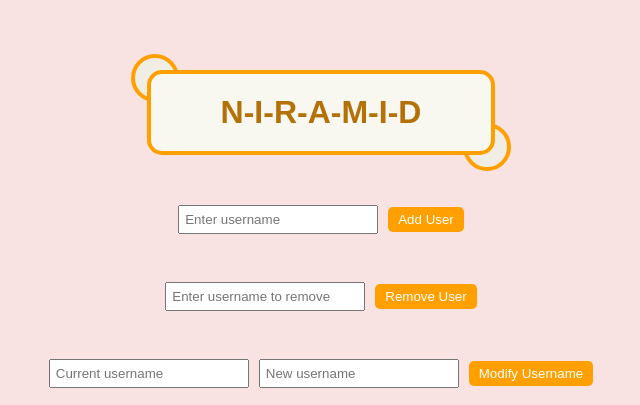
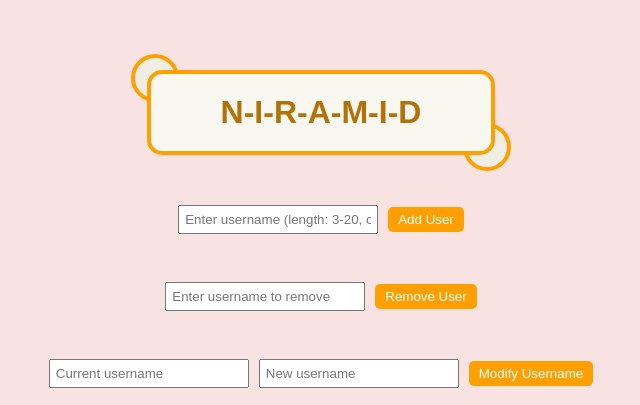
Before and after one commit to one-at-a-time/NIRAMID, a Flask app: page / in a window 1280 px wide. Shown: the top 405 px of the page, without its empty margins (319-959 px from the left). Run offline with Flask 3, Linux system fonts and the light colour scheme.

Commit message:
NIRAMID-1.1: Added constraint for username entry.

```diff
--- a/app.py
+++ b/app.py
@@ -1,3 +1,5 @@
+import re
+
 from flask import Flask, jsonify, redirect, render_template, request, url_for
 from flask_sqlalchemy import SQLAlchemy
 from sqlalchemy.exc import IntegrityError  # Correct module for IntegrityError
@@ -15,6 +17,12 @@ class User(db.Model):
     def __repr__(self):
         return f'<User {self.username}>'
 
+    @staticmethod
+    def is_valid_username(username):
+        # Regex pattern for the username constraints
+        pattern = r'^[a-z0-9_]{3,20}$'
+        return re.match(pattern, username) is not None
+
 # Route for the home page
 @app.route('/')
 def home():
@@ -25,6 +33,10 @@ def home():
 @app.route('/add_user', methods=['POST'])
 def add_user():
     username = request.form['username']
+
+    if not User.is_valid_username(username):
+        return redirect(url_for('home', message="Invalid username! Must be 3-20 characters long and can have only lowercase letters, numbers or '_'."))
+
     try:
         user = User(username=username)
         db.session.add(user)
--- a/templates/index.html
+++ b/templates/index.html
@@ -16,7 +16,7 @@
 
     <!-- <p>Add a user by entering the username below:</p> -->
     <form action="/add_user" method="POST">
-        <input type="text" name="username" placeholder="Enter username" required>
+        <input type="text" name="username" placeholder="Enter username (length: 3-20, only lowercase alphabets, numbers and '_' allowed)" required>
         <button type="submit">Add User</button>
     </form>
 
```
